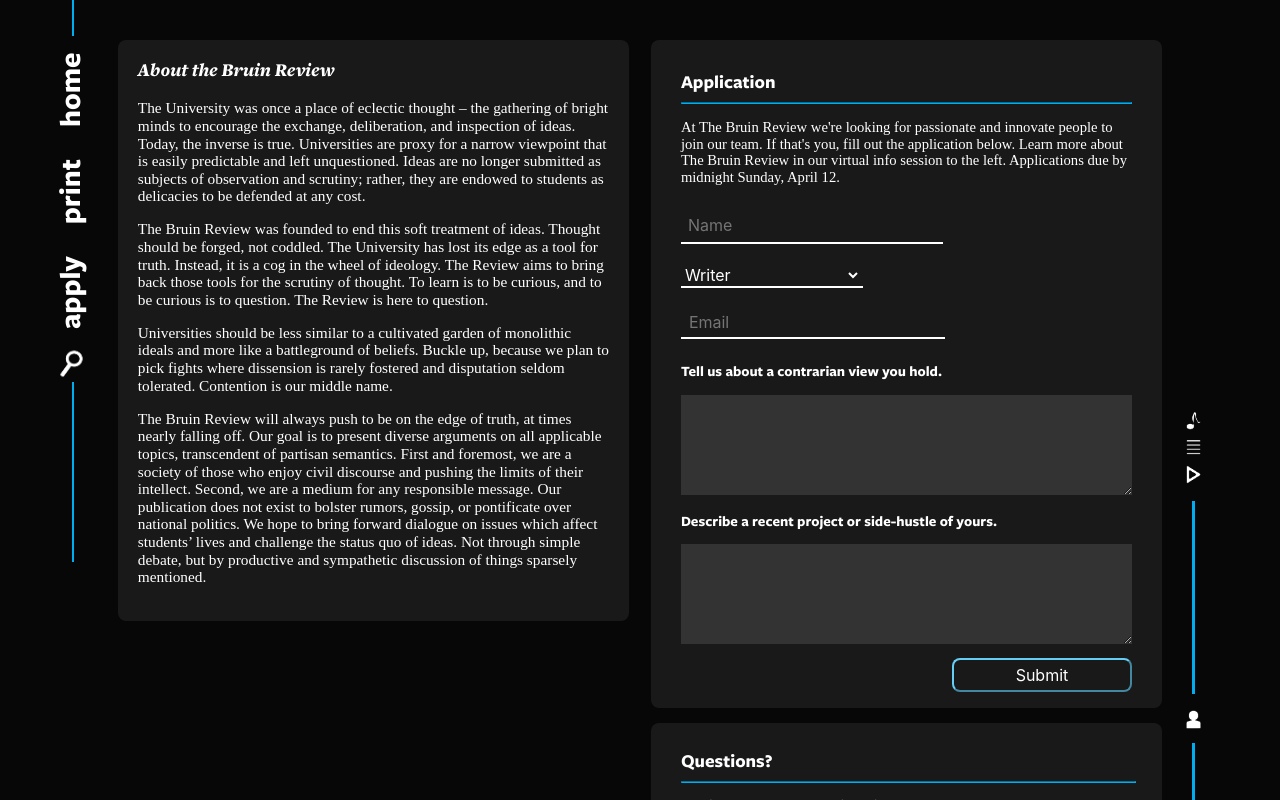
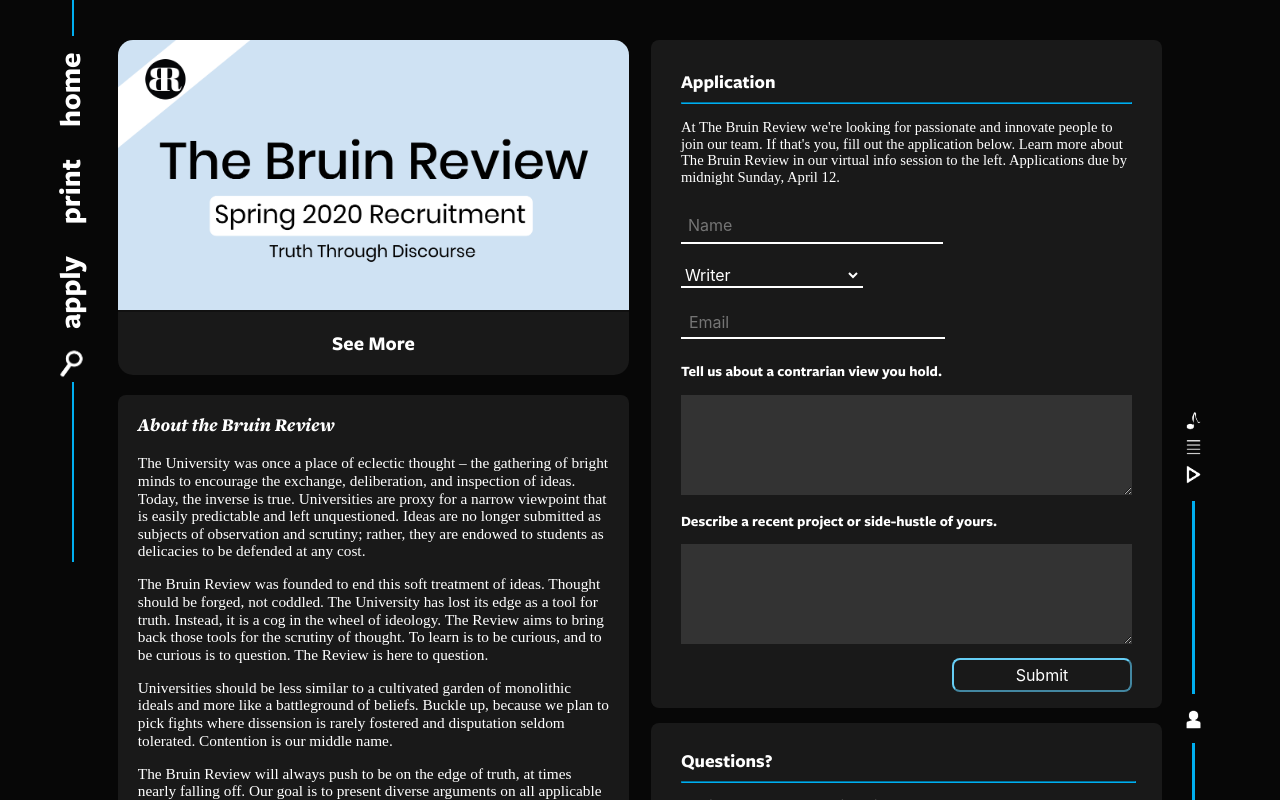
Before and after one commit to bruinreview/br-front, a React (Create React App) app: page /apply in a window 1280 px wide. Shown: the top 800 px of the page. Built offline with nearby package versions, Linux system fonts and the light colour scheme; a web font is replaced by a local one; what @tryghost/content-api would draw is missing.

Commit message:
added recruitment and logo

```diff
--- a/src/Connect/Components/About.css
+++ b/src/Connect/Components/About.css
@@ -7,6 +7,16 @@
     padding: 20px;
 }
 
+#aboutCard{
+    padding-bottom:20px;
+    height: 355px;
+    width: 100%;
+    display: flex;
+    flex-direction: column;
+    color:white;
+    text-decoration: none;
+
+}
 .title{
   font-weight: bold;
   font-style: italic;
--- a/src/Connect/Components/About.js
+++ b/src/Connect/Components/About.js
@@ -1,6 +1,7 @@
 import React, {Component} from 'react';
 import {Fade} from 'react-reveal';
 import './About.css';
+import p1 from '../../resources/br-about.png';
 
 export default class About extends Component{
     constructor(props){
@@ -13,6 +14,10 @@
     render(props){
         return(
             <Fade>
+              <a target="_blank" href="https://elasticbeanstalk-us-west-1-133954069817.s3-us-west-1.amazonaws.com/Spring+2020+BR+Recruitment.pdf" id="aboutCard">
+                  <div  style={{backgroundImage:`url(${p1})`}} className="poster"/>
+                  <div className="posterTitle"> See More</div>
+              </a>
             <div className="aboutCard">
               <h3 className="title">About the Bruin Review</h3>
               <p>The University was once a place of eclectic thought – the gathering of bright minds to encourage the exchange, deliberation, and inspection of ideas. Today, the inverse is true. Universities are proxy for a narrow viewpoint that is easily predictable and left unquestioned. Ideas are no longer submitted as subjects of observation and scrutiny; rather, they are endowed to students as delicacies to be defended at any cost.</p>
--- a/src/Connect/Connect.js
+++ b/src/Connect/Connect.js
@@ -6,6 +6,8 @@
 import Contact from './Components/Contact';
 import GetInvolved from './Components/GetInvolved';
 import Support from './Components/Support';
+import Zoom from 'react-reveal/Zoom';
+import p1 from '../resources/br-about.png';
 
 
 export default class Print extends Component{
--- a/src/Print/Print.css
+++ b/src/Print/Print.css
@@ -17,7 +17,7 @@
     background-image:url('../resources/print1.png');
     border-top-left-radius: 15px;
     border-top-right-radius: 15px;
-    background-size: cover;
+    background-size:cover;
     width:100%;
     height:100%;
 }
```
Also changed, not shown: src/resources/br-about.png (added), 1 other file (tests, documents, lock files or other folders).
